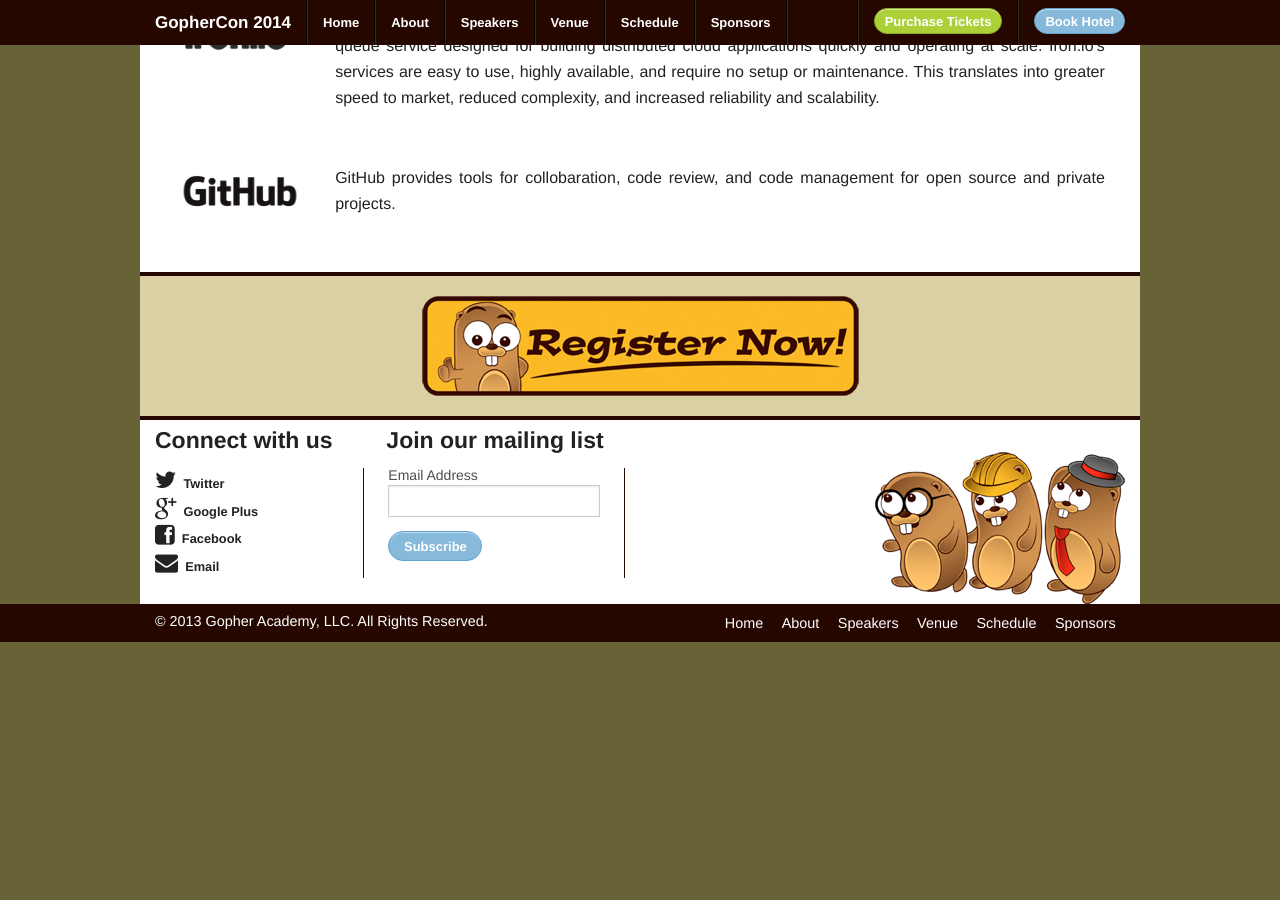
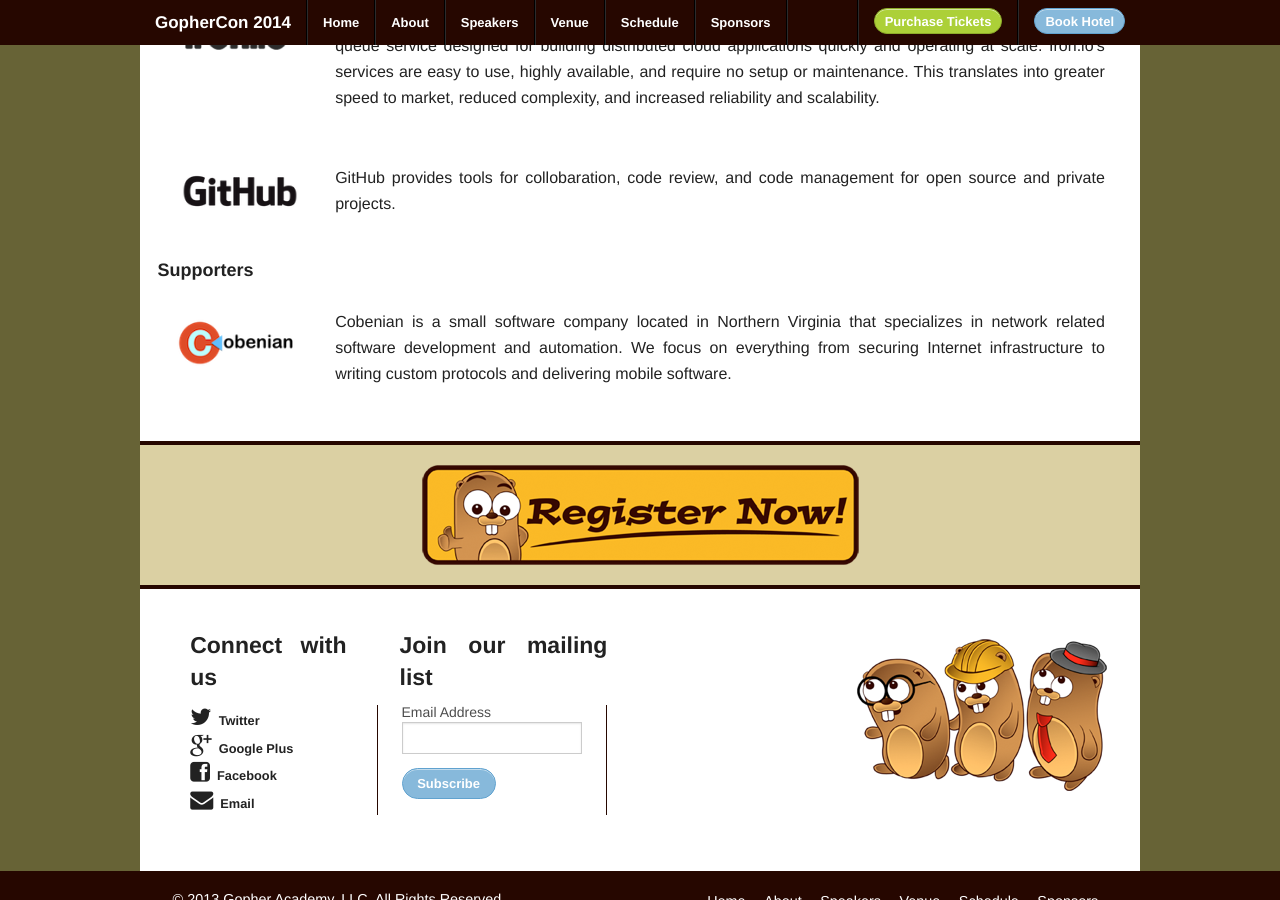
Before and after one commit to gophercon/gophercon.github.io, a Jekyll site: the page built from sponsors/index.html, in a window 1280 px wide and 900 px high, scrolled down 1317 px. Built offline with Jekyll 4.4.1, drawn with Linux system fonts in a browser that asks for light colours; Markdown is read by kramdown in place of the engine named in the settings; before the commit the page ends 1959 px from its top, so only the background shows below that.

Commit message:
more sponsors

```diff
--- a/_includes/sponsor_column.html
+++ b/_includes/sponsor_column.html
@@ -17,4 +17,8 @@
   <div class="sponsor">
     <a href="https://github.com"><img src="/img/sponsors/github.png" /></a>
   </div>
+  <h5>Supporters</h5>
+  <div class="sponsor">
+    <a href="http://cobenian.com"><img src="/img/sponsors/cobenian.png" /></a>
+  </div>
 </div>
--- a/_includes/sponsor_row.html
+++ b/_includes/sponsor_row.html
@@ -19,6 +19,9 @@
       <div class="sponsor github left">
         <a href="https://github.com"><img src="/img/sponsors/github.png" /></a>
       </div>
+      <div class="sponsor cobenian left">
+        <a href="http://www.cobenian.com"><img src="/img/sponsors/cobenian.png" /></a>
+      </div>
     </div>
   </div>
 </div>
--- a/sponsors/index.html
+++ b/sponsors/index.html
@@ -39,4 +39,12 @@
       <p>GitHub provides tools for collobaration, code review, and code management for open source and private projects.</p>
     </div>
   </div>
+  <h5>Supporters</h5>
+  <div class="supporter row">
+    <div class="large-2 columns">
+      <a href="http://www.cobenian.com"><img src="/img/sponsors/cobenian.png" /></a>
+    </div>
+    <div class="large-10 columns">
+      <p>Cobenian is a small software company located in Northern Virginia that specializes in network related software development and automation. We focus on everything from securing Internet infrastructure to writing custom protocols and delivering mobile software.</p>
+    </div>
 </div>
```
